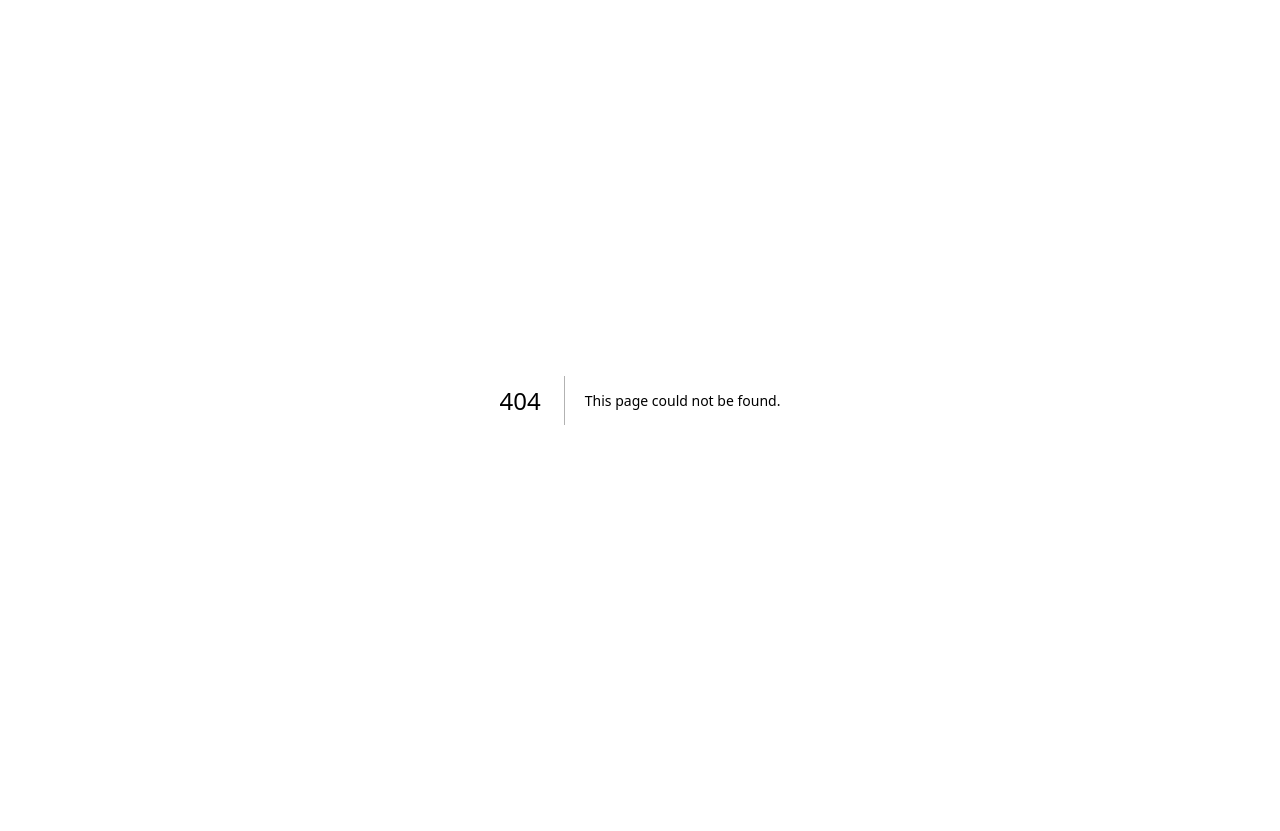
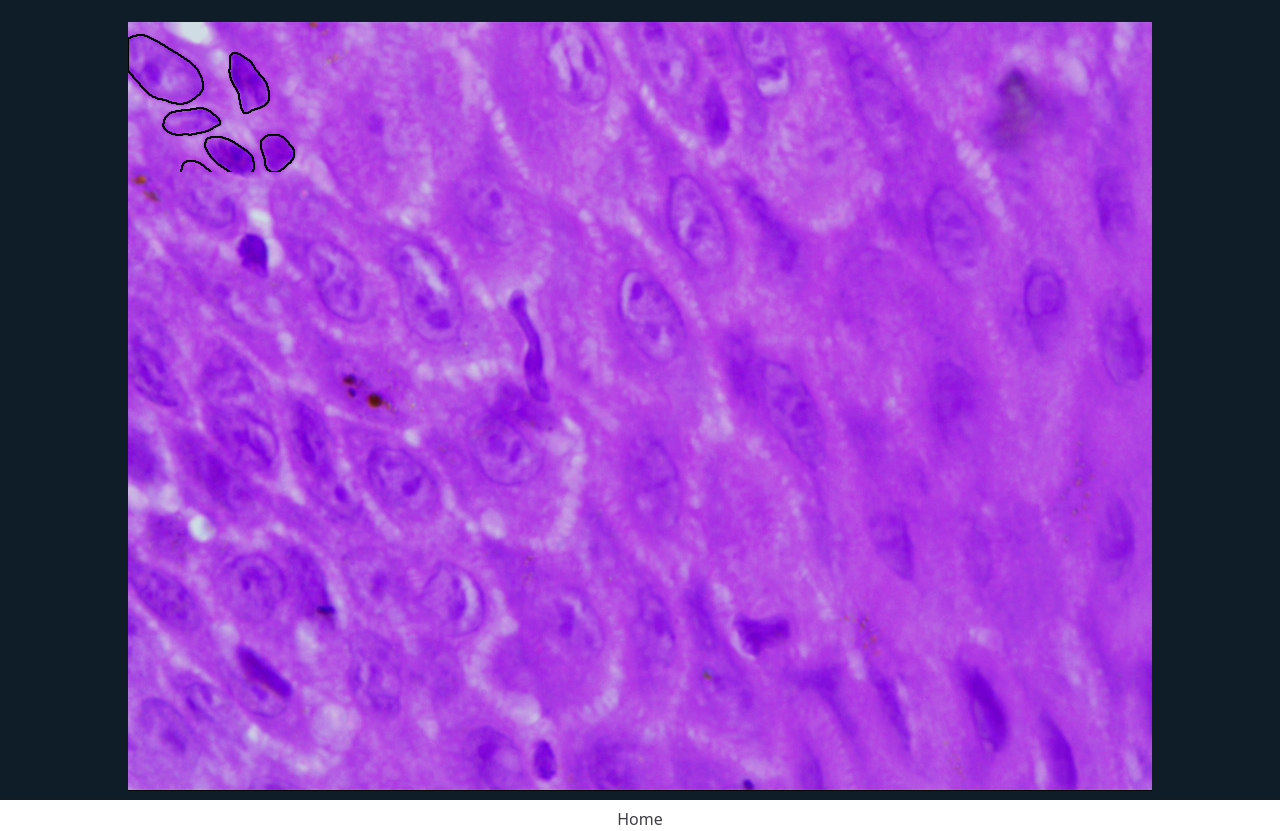
Before and after one commit to parzuko/visual-computing-overlay, a Next.js app: page /dashboard in a window 1280 px wide. Before the commit this address had no page. Before the commit the page ends 800 px from the top, so only its background shows below. Built offline with nearby package versions, Linux system fonts and the light colour scheme.

Commit message:
:sparkles: create dashboard view

```diff
--- /dev/null
+++ b/src/pages/dashboard.tsx
@@ -0,0 +1,32 @@
+import Link from "next/link";
+import BaseImage from "../../public/base-thingy.png";
+import contours from "../../public/countours.json";
+import Image from "next/image";
+
+export default function Dashboard() {
+  return (
+    <main className="flex h-screen w-full flex-col items-center justify-center space-y-4 bg-[#0E1D28]">
+      <h1 className="text-3xl font-bold text-zinc-200">Dashboard</h1>
+      <div className="relative">
+        <Image src={BaseImage} alt="Base image" />
+        <svg className="absolute inset-0">
+          {contours.map((contour, index) => (
+            <path
+              key={index}
+              d={contour.svgPath}
+              fill="none"
+              stroke="black"
+              strokeWidth="2"
+            />
+          ))}
+        </svg>
+      </div>
+
+      <Link href="/">
+        <span className="font-medium text-zinc-700 hover:text-sky-700">
+          Home
+        </span>
+      </Link>
+    </main>
+  );
+}
--- a/src/pages/index.tsx
+++ b/src/pages/index.tsx
@@ -3,9 +3,10 @@ import Image from "next/image";
 import Link from "next/link";
 
 import SignInImage from "../../public/signin.png";
-import { SignIn } from "@clerk/nextjs";
+import { SignIn, useAuth, UserButton } from "@clerk/nextjs";
 
 export default function Home() {
+  const { isSignedIn } = useAuth();
   return (
     <>
       <Head>
@@ -14,14 +15,25 @@ export default function Home() {
         <link rel="icon" href="/favicon.ico" />
       </Head>
 
-      <main className="flex flex-col justify-between space-y-5 p-10 font-mono lg:flex-row lg:p-20">
+      <main className="flex flex-col justify-between space-y-5 p-10 font-sans lg:flex-row lg:p-20">
         <section className="w-full lg:w-1/2">
           <Image src={SignInImage} alt="Sign in image" />
         </section>
         <section className="flex w-full flex-col items-center justify-center space-y-2 lg:w-1/2 lg:space-y-4">
-          <h1 className="text-2xl lg:text-4xl">Code 4 Oral Cancer</h1>
-          <Link href="/dashboard">Dashboard</Link>
-          <SignIn />
+          <h1 className="text-2xl font-bold lg:text-4xl">Code 4 Oral Cancer</h1>
+
+          {isSignedIn ? (
+            <>
+              <Link href="/dashboard">
+                <span className="font-medium text-zinc-700 hover:text-sky-700">
+                  Dashboard
+                </span>
+              </Link>
+              <UserButton />
+            </>
+          ) : (
+            <SignIn />
+          )}
         </section>
       </main>
     </>
```
